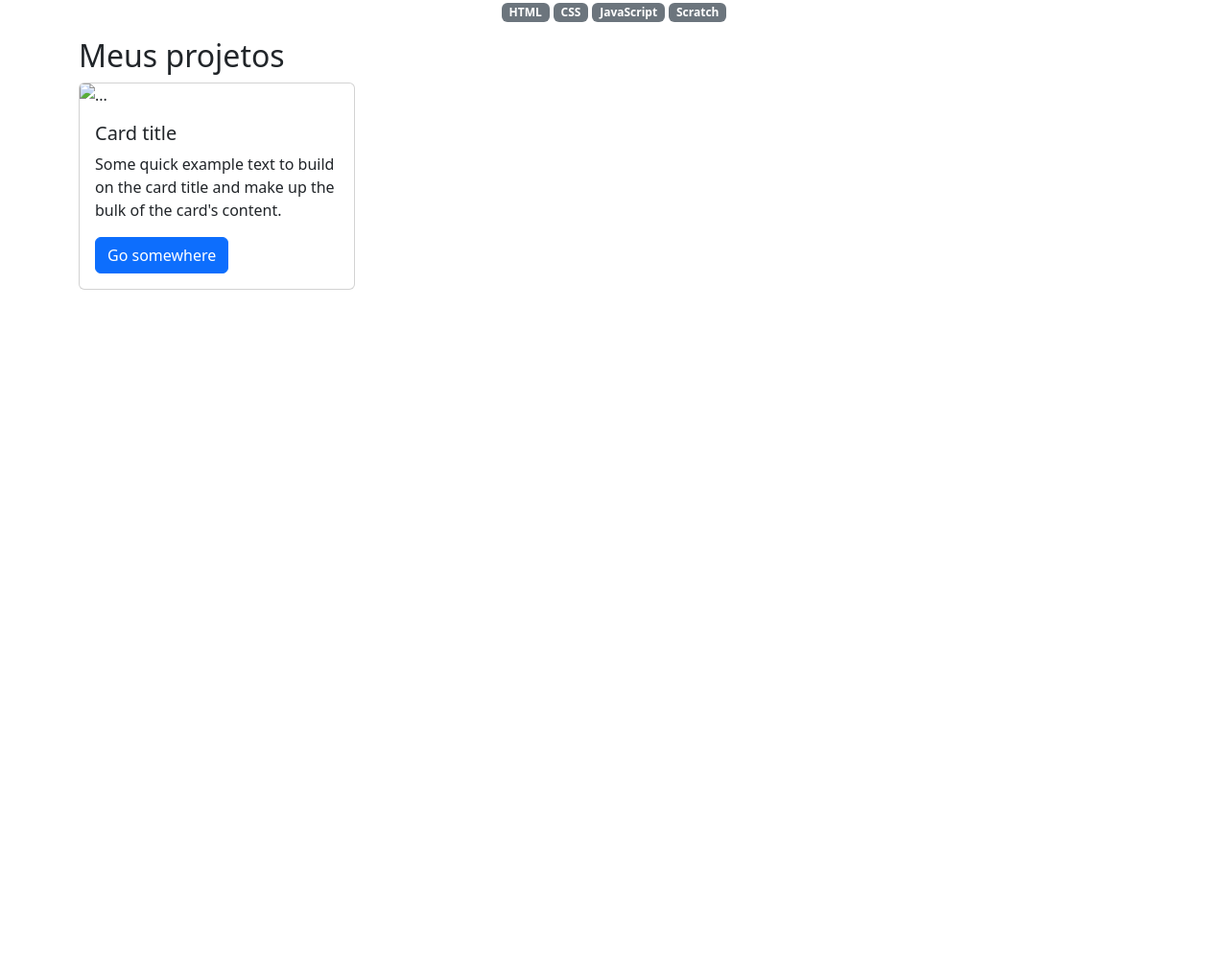
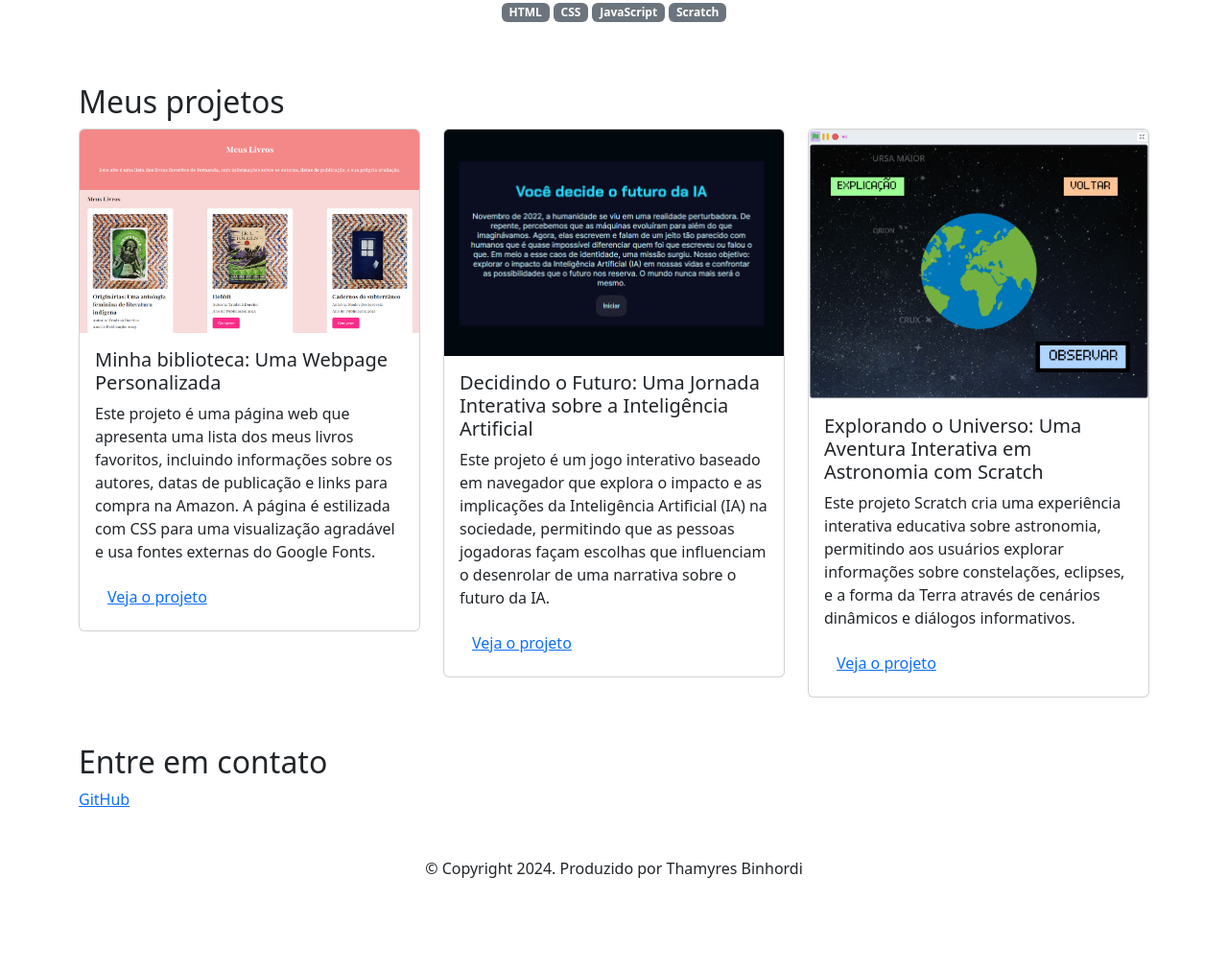
Before and after one commit to thamyres1a/Criando-uma-pagina-web, a plain HTML site: page index.html in a window 1280 px wide. Shown: the part 333-1346 px from the top of the page at 96% size. Before the commit the page ends 800 px from the top, so only its background shows below. Drawn offline with nearby package versions, Linux system fonts and the light colour scheme.

Commit message:
Add files via upload

```diff
--- a/index.html
+++ b/index.html
@@ -23,25 +23,69 @@
             <p class="badge bg-secondary">Scratch</p>
         </div>
     </header>
-    <main class="container">
+    <main class="container mt-5">
         <h2>Meus projetos</h2>
         <div class="row">
+            <!-- Projeto 1 -->
           <div class="col-md-4">
-            <div class="card" style="width: 18rem;">
-              <img src="..." class="card-img-top" alt="..." />
+            <div class="card">
+              <img src="img/projeto-1.png" class="card-img-top" alt="Imagem do projeto de biblioteca virtual" />
               <div class="card-body">
-                <h5 class="card-title">Card title</h5>
+                <h5 class="card-title">Minha biblioteca: Uma Webpage Personalizada</h5>
                 <p class="card-text">
-                  Some quick example text to build on the card title and make up the
-                  bulk of the card's content.
+                    Este projeto é uma página web que apresenta uma lista dos meus livros
+                    favoritos, incluindo informações sobre os autores, datas de publicação e
+                    links para compra na Amazon. A página é estilizada com CSS para uma
+                    visualização agradável e usa fontes externas do Google Fonts.
                 </p>
-                <a href="#" class="btn btn-primary">Go somewhere</a>
+                <button type="button" class="btn btn-link">Veja o projeto</button>
+              </div>
+            </div>
+          </div>
+
+          <!-- Projeto 2 -->
+          <div class="col-md-4">
+            <div class="card">
+              <img src="img/projeto-2.png" class="card-img-top" alt="Imagem do projeto de biblioteca virtual" />
+              <div class="card-body">
+                <h5 class="card-title">Decidindo o Futuro: Uma Jornada Interativa sobre a Inteligência
+                    Artificial</h5>
+                <p class="card-text">
+                    Este projeto é um jogo interativo baseado em navegador que explora o
+                    impacto e as implicações da Inteligência Artificial (IA) na sociedade, permitindo que as
+                    pessoas jogadoras façam escolhas que influenciam o desenrolar de uma narrativa sobre o
+                    futuro da IA.
+                </p>
+                <button type="button" class="btn btn-link">Veja o projeto</button>
+              </div>
+            </div>
+          </div>
+
+          <!-- Projeto 2 -->
+          <div class="col-md-4">
+            <div class="card">
+              <img src="img/projeto-3.png" class="card-img-top" alt="Imagem do projeto de biblioteca virtual" />
+              <div class="card-body">
+                <h5 class="card-title">Explorando o Universo: Uma Aventura Interativa em Astronomia com Scratch</h5>
+                <p class="card-text">
+                    Este projeto Scratch cria uma experiência interativa educativa sobre
+                    astronomia, permitindo aos usuários explorar informações sobre constelações, eclipses, e a
+                    forma da Terra através de cenários dinâmicos e diálogos informativos.
+                </p>
+                <button type="button" class="btn btn-link">Veja o projeto</button>
               </div>
             </div>
           </div>
         </div>
     </main>
 
+    <footer class="container py-5">
+        <h2>Entre em contato</h2>
+    <div>
+        <a href="https//github.com/femascheti">GitHub</a>
+    </div>
+    <p class="my-5 text-center">© Copyright 2024. Produzido por Thamyres Binhordi</p>
+    </footer>
     <script src="https://cdn.jsdelivr.net/npm/bootstrap@5.3.2/dist/js/bootstrap.bundle.min.js"></script>
 </body>
 
```
